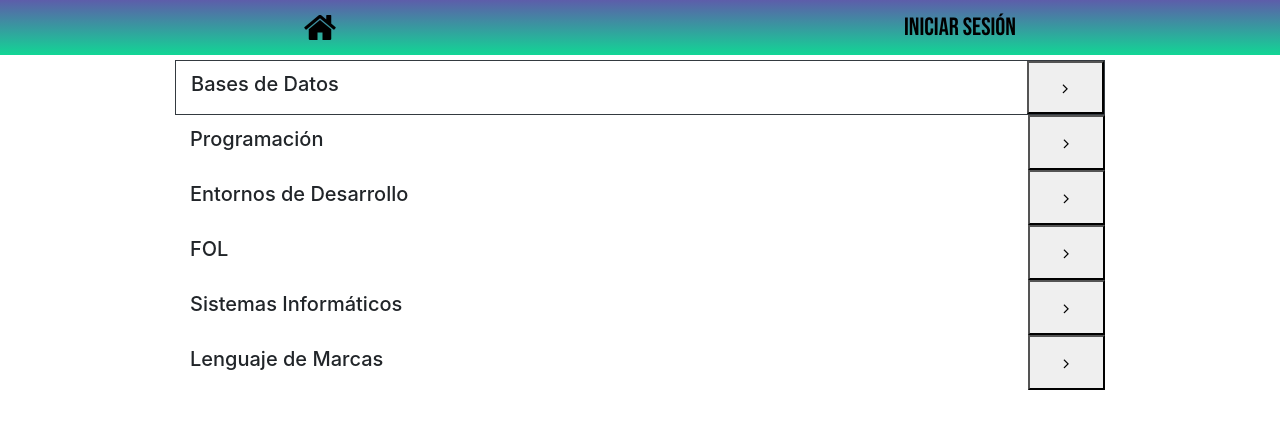
After one commit to Alicia-Perezagua/virtual_students, a PHP site: page /Virtual_Students/modulosCompleto.php in a window 1280 px wide. The commit adds this page. Shown: the top 429 px of the page. Run offline with PHP 8.4, Linux system fonts and the light colour scheme; some libraries are stand-ins or nearby versions.

Commit message:
Modificación Archivos

```diff
--- a/Virtual_Students/public/admin/css/login_styles.css
+++ b/Virtual_Students/public/admin/css/login_styles.css
@@ -4,12 +4,13 @@
     background-size: cover;
     background-position: top center;
     background-repeat: no-repeat;
-    background-position: fixed;
+    background-attachment: fixed;
+    padding-top: 55px;
 }
 
 .contenedor-formulario{
     width: 100%;
-    height: 90vh;
+    height: 100vh;
 }
 
 form{
@@ -57,3 +58,7 @@ form{
     border: 2px solid white;
     color: white;
 }
+
+.prueba{
+    height: 2000px;
+}
--- a/Virtual_Students/public/admin/css/moduleScreenStyles.css
+++ b/Virtual_Students/public/admin/css/moduleScreenStyles.css
@@ -4,13 +4,14 @@
     background-size: cover;
     background-position: top center;
     background-repeat: no-repeat;
-    background-position: fixed;
+    background-attachment: fixed;
 }
 
 .tranparencia-modulo{
+    padding-top: 55px;
     width: 100%;
-    height: 100vh;
     background-color: rgba(255, 255, 255, 0.3);
+    background-attachment: scroll;
 }
 
 .breadcrumbs_menu{
@@ -19,6 +20,10 @@
 
 .breadcrumbs_menu > ol{
     background-color: transparent;
+}
+
+#accordion{
+    margin-bottom: 308px;
 }
 
 .botones-modulos{
@@ -51,3 +56,7 @@
 .archivo_descargable:hover{
     color: lightseagreen;
 }
+
+.addRecurso{
+   display: none;
+}
--- /dev/null
+++ b/Virtual_Students/public/admin/css/modulosC_Styles.css
@@ -0,0 +1,11 @@
+.modulos{
+
+    padding-top: 60px;
+    margin: auto;
+    display: flex;
+    flex-direction: column;
+}
+
+.filaModulo{
+    height: 55px;
+}
--- a/Virtual_Students/public/admin/css/styles.css
+++ b/Virtual_Students/public/admin/css/styles.css
@@ -28,6 +28,8 @@
     background-image: linear-gradient(rgb(93, 93, 170), rgb(18, 214, 149));
     height: 55px;
     width: 100%;
+    position: fixed;
+    z-index: 100;
 }
 
 .list-unstyled{
@@ -57,7 +59,7 @@
 }
 
 .hero{
-    height: 91.5vh;
+    height: 100vh;
     background-image: url(../images/pang-yuhao-_kd5cxwZOK4-unsplash.jpg);
     background-repeat: no-repeat;
     background-size: cover;
--- a/Virtual_Students/public/admin/footer.php
+++ b/Virtual_Students/public/admin/footer.php
@@ -1,4 +1,3 @@
-<?php include "./header.php" ?>
     <footer class="footer d-flex flex-row justify-content-center align-items-center w-100">
         <h5 class="font-weight-bold"><u>&#174;Virtual_Students_2022&trade;</u></h5>
     </footer>
--- a/Virtual_Students/public/admin/header.php
+++ b/Virtual_Students/public/admin/header.php
@@ -9,6 +9,7 @@
 <link rel="stylesheet" href="./css/login_styles.css">
 <link rel="stylesheet" href="./css/moduleScreenStyles.css">
 <link rel="stylesheet" href="./css/menus_styles.css">
+<link rel="stylesheet" href="./css/modulosC_Styles.css">
 <link rel="preconnect" href="https://fonts.googleapis.com">
 <link rel="preconnect" href="https://fonts.gstatic.com" crossorigin>
 <link href="https://fonts.googleapis.com/css2?family=Patrick+Hand&display=swap" rel="stylesheet">
--- a/Virtual_Students/public/admin/js/funciones_pantalla_modulo.js
+++ b/Virtual_Students/public/admin/js/funciones_pantalla_modulo.js
@@ -17,3 +17,28 @@ function pedirDatos(){
         }
     })
 }
+
+function prueba(){
+    $(".addRecurso").css("display", "flex");
+    $(".addRecurso").css("flex-direction", "row");
+    $(".addRecurso").css("justify-content", "center");
+}
+
+function recursoNuevo(){
+    var infoTarea = "<div class='recurso-nueva d-flex flex-row align-items-center  p-0 m-0'>" +
+                        "<div class='col-2'></div>" +
+                        "<h5 class='titulo-recurso col-4'>Recurso 1 </h5>" +
+                        "<div class='col-4 h-100 d-flex flex-row justify-content-center'><button class='botones-modulos w-75 h-100'><a id='recurso1' class='archivo_descargable' href='./pruebas_backend.php' download='Documento 1'><i class='fa fa-download' aria-hidden='true'></i></a></button></div>" +
+                        "<div class='col-2 h-100'><button class='boton-descripcion w-75 h-100 btn btn-link collapsed' data-toggle='collapse' data-target='#descripcion-recurso' aria-expanded='false' aria-controls='descripcion-recurso'>" +
+                        "<i class='fa fa-angle-down' aria-hidden='true'></i>" +
+                        "</button></div>" +
+                    "</div>" +
+                    "<div id='descripcion-recurso' class='collapse'>" +
+                        "<div class='d-flex flex-row justify-content-center'>" +
+                            "<p class='descripcion'>Lorem ipsum dolor sit amet consectetur adipisicing elit. Dolor, corrupti laboriosam omnis dolores eaque accusamus nesciunt voluptates nam veniam. Dolor molestias aut animi, ipsa at voluptatem doloremque molestiae perferendis magni!</p>" +
+                        "</div>" +
+                    "</div>";
+
+    $("#contenedor-recursos").append(infoTarea);
+
+}
--- /dev/null
+++ b/Virtual_Students/public/admin/modulosCompleto.php
@@ -0,0 +1,36 @@
+<?php include "./header.php" ?>
+
+<body id="modulosCompleto">
+<div class="container-fluid navbar p-0 m-0">
+    <ul class="d-flex flex-row justify-content-around align-items-center w-100 h-100 p-0 m-0">
+        <a class="enlaces-principales h-100 rounded" href="#"><li class="list-unstyled p-0 m-0 h-100 home d-flex justify-content-center align-items-center"><i class="fa fa-home" aria-hidden="true"></i></li></a>
+        <a class="enlaces-principales h-100 rounded" href="./login.php"><li class="inicio-sesion list-unstyled p-0 m-0 h-100 d-flex justify-content-center align-items-center">Iniciar Sesión</li></a>
+    </ul>
+</div>
+
+<div class="modulos container w-75">
+    <div class="filaModulo p-0 m-0 w-100 d-flex flex-row align-items-center border border-dark">
+        <h5 class="col-11">Bases de Datos</h5>
+        <button class="w-100 h-100"><i class="fa fa-angle-right" aria-hidden="true"></i></button>
+    </div>
+    <div class="filaModulo p-0 m-0 w-100 d-flex flex-row align-items-center">
+        <h5 class="col-11">Programación</h5>
+        <button class="w-100 h-100 bg-muted"><i class="fa fa-angle-right" aria-hidden="true"></i></button>
+    </div>
+    <div class="filaModulo p-0 m-0 w-100 d-flex flex-row align-items-center">
+        <h5 class="col-11">Entornos de Desarrollo</h5>
+        <button class="w-100 h-100"><i class="fa fa-angle-right" aria-hidden="true"></i></button>
+    </div>
+    <div class="filaModulo p-0 m-0 w-100 d-flex flex-row align-items-center">
+        <h5 class="col-11">FOL</h5>
+        <button class="w-100 h-100"><i class="fa fa-angle-right" aria-hidden="true"></i></button>
+    </div>
+    <div class="filaModulo p-0 m-0 w-100 d-flex flex-row align-items-center">
+        <h5 class="col-11">Sistemas Informáticos</h5>
+        <button class="w-100 h-100"><i class="fa fa-angle-right" aria-hidden="true"></i></button>
+    </div>
+    <div class="filaModulo p-0 m-0 w-100 d-flex flex-row align-items-center">
+        <h5 class="col-11">Lenguaje de Marcas</h5>
+        <button class="w-100 h-100"><i class="fa fa-angle-right" aria-hidden="true"></i></button>
+    </div>
+</div>
```
Also changed, not shown: Virtual_Students/public/admin/pantalla_modulo.php (+8 -3 lines).
